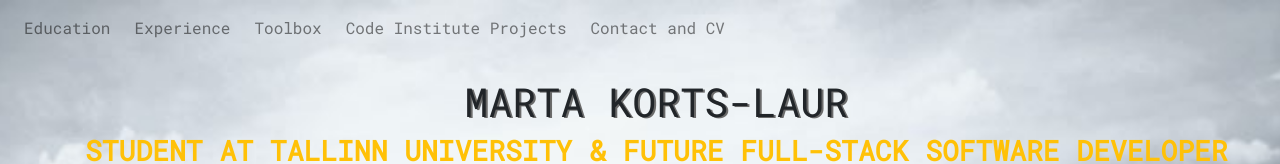
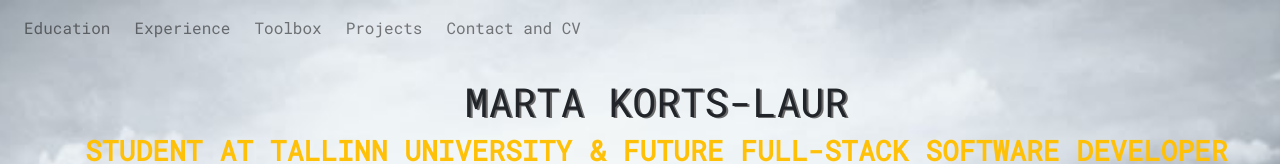
Before and after one commit to martakl-bit/Firstmilestoneproject_Marta, a plain HTML site: page index.html in a window 1280 px wide. Shown: the top 164 px of the page. Drawn offline with nearby package versions, Linux system fonts and the light colour scheme; files that its build step writes are made by us from their sources.

Commit message:
Saturday

```diff
--- a/assets/css/style.css
+++ b/assets/css/style.css
@@ -59,9 +59,9 @@ h1 {
     background-color: transparent;
 }
 
-.nav-link {
+/* .navbar-light .navbar-nav .nav-link {
     color: #ffc107;
-}
+} */
 
 @media (min-width: 2000px) {
     .navbar-fixed-top {
--- a/index.html
+++ b/index.html
@@ -33,7 +33,7 @@
 					<li class="nav-item mr-2"><a class="nav-link" href="#education">Education</a></li>
 					<li class="nav-item mr-2"><a class="nav-link" href="#experience">Experience</a></li>
 					<li class="nav-item mr-2"><a class="nav-link" href="#toolbox">Toolbox</a></li>
-					<li class="nav-item mr-2"><a class="nav-link" href="#projects">Code Institute Projects</a></li>
+					<li class="nav-item mr-2"><a class="nav-link" href="#projects">Projects</a></li>
 					<li class="nav-item mr-2"><a class="nav-link" href="#contact">Contact and CV</a></li>
 				</ul>
 			</div>
```
